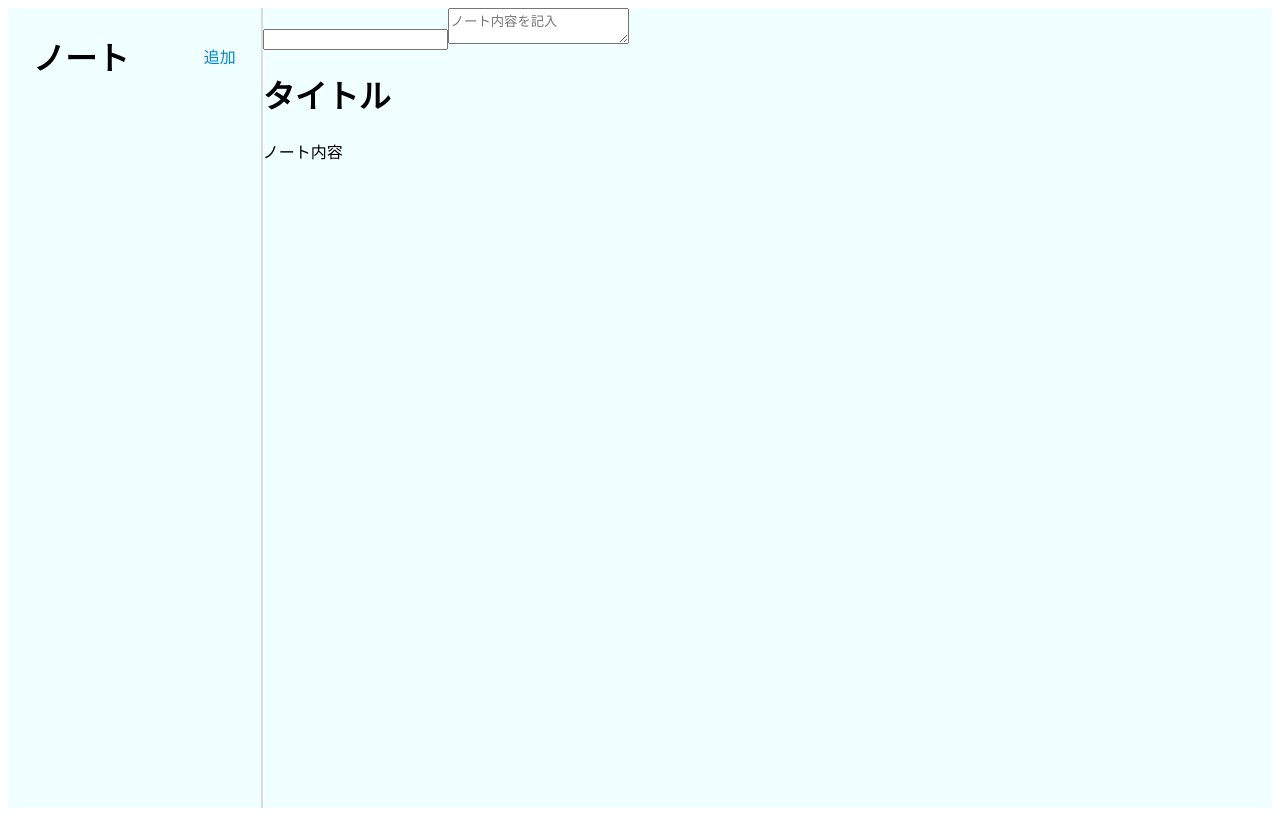
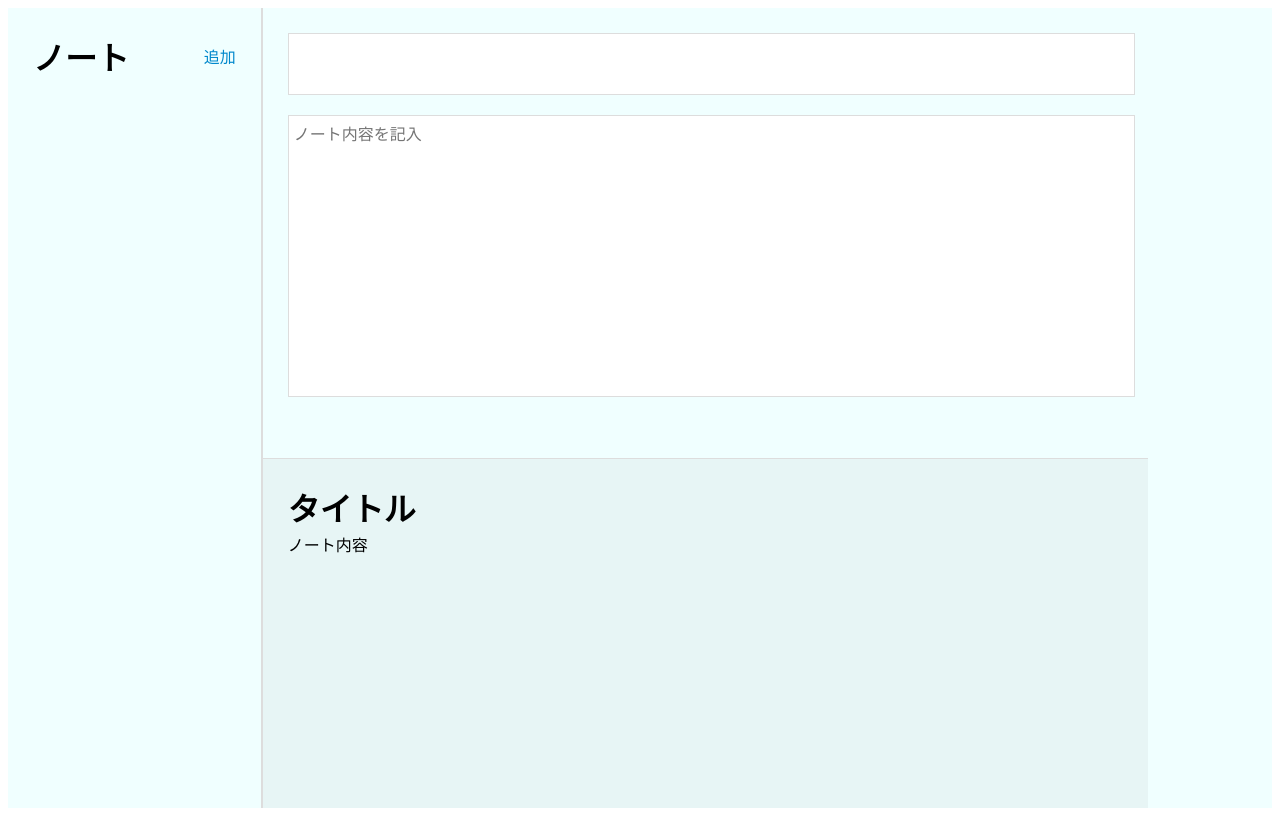
Before and after one commit to umedanaoyuki/react-noteTaking-App, a React (Vite) app: page / in a window 1280 px wide. Built offline with nearby package versions, Linux system fonts and the light colour scheme.

Commit message:
mainコンポーネント css作成

```diff
--- a/src/components/Main.css
+++ b/src/components/Main.css
@@ -0,0 +1,45 @@
+.app-main {
+    width: 70%;
+    height: 100vh;
+}
+
+.app-main-note-edit,
+.app-main-note-preview {
+    height: 50vh;
+}
+
+.app-main-note-edit {
+    padding: 25px;
+}
+
+.app-main-note-edit input, textarea {
+    display: block;
+    border: 1px solid #ddd;
+    margin-bottom: 20px;
+    width: 100%;
+    height: calc(50vh - 130px);
+    padding: 5px;
+    resize: none;
+    font-size: 16px;
+}
+
+.app-main-note-edit input {
+    height: 50px;
+    font-size: 2rem;
+}
+
+.app-main-note-preview {
+    border-top: 1px solid #ddd;
+    overflow-y: scroll;
+    background: rgba(0,0,0, 0.04);
+}
+
+.preview-title {
+    padding: 25px 25px 0 25px;
+    margin: 0;
+}
+
+.markdown-preview {
+    padding: 0 25px 25px 25px;
+    line-height: 2rem;
+}
--- a/src/components/Main.jsx
+++ b/src/components/Main.jsx
@@ -4,8 +4,8 @@
 
 export const Main = () => {
   return (
-    <div className='app-main'>
-      <div className='app-main-note-edit'>
+    <div className="app-main">
+      <div className="app-main-note-edit">
         <input type="text"/>
         <textarea id="" placeholder="ノート内容を記入"/>
         </div>
```
